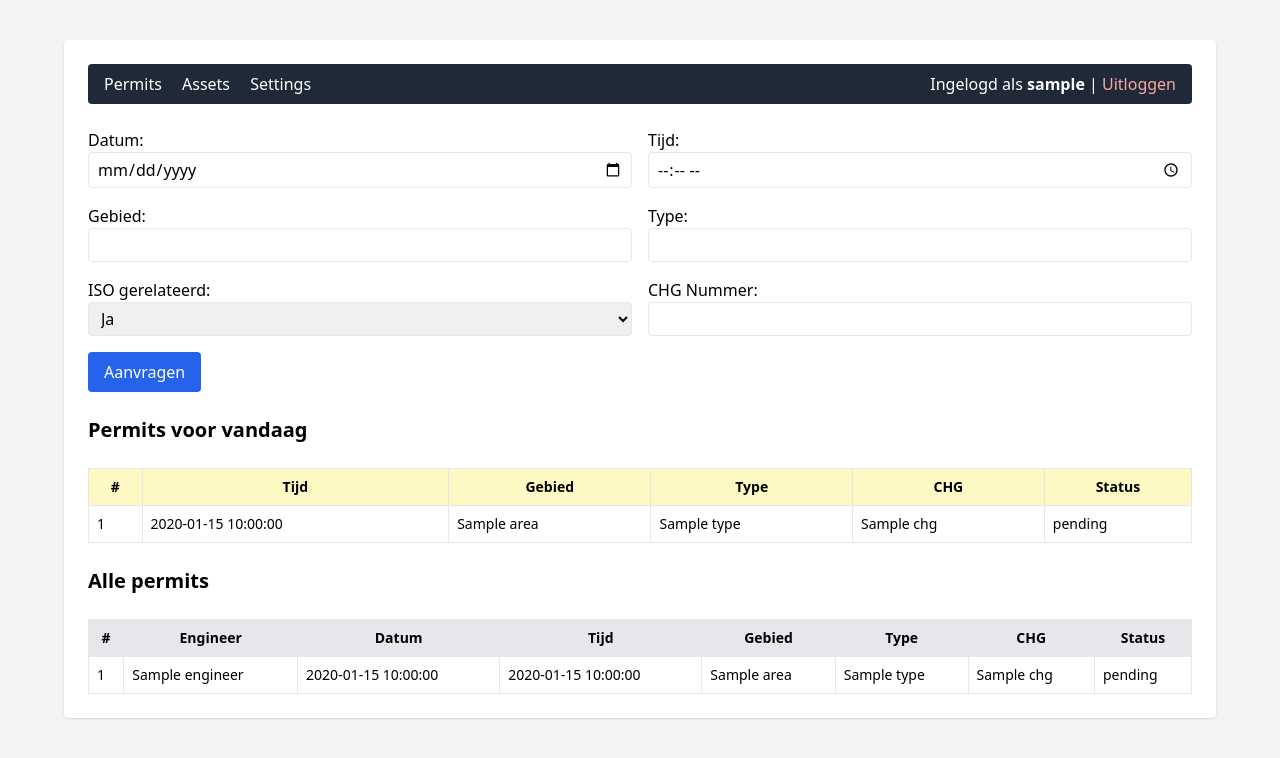
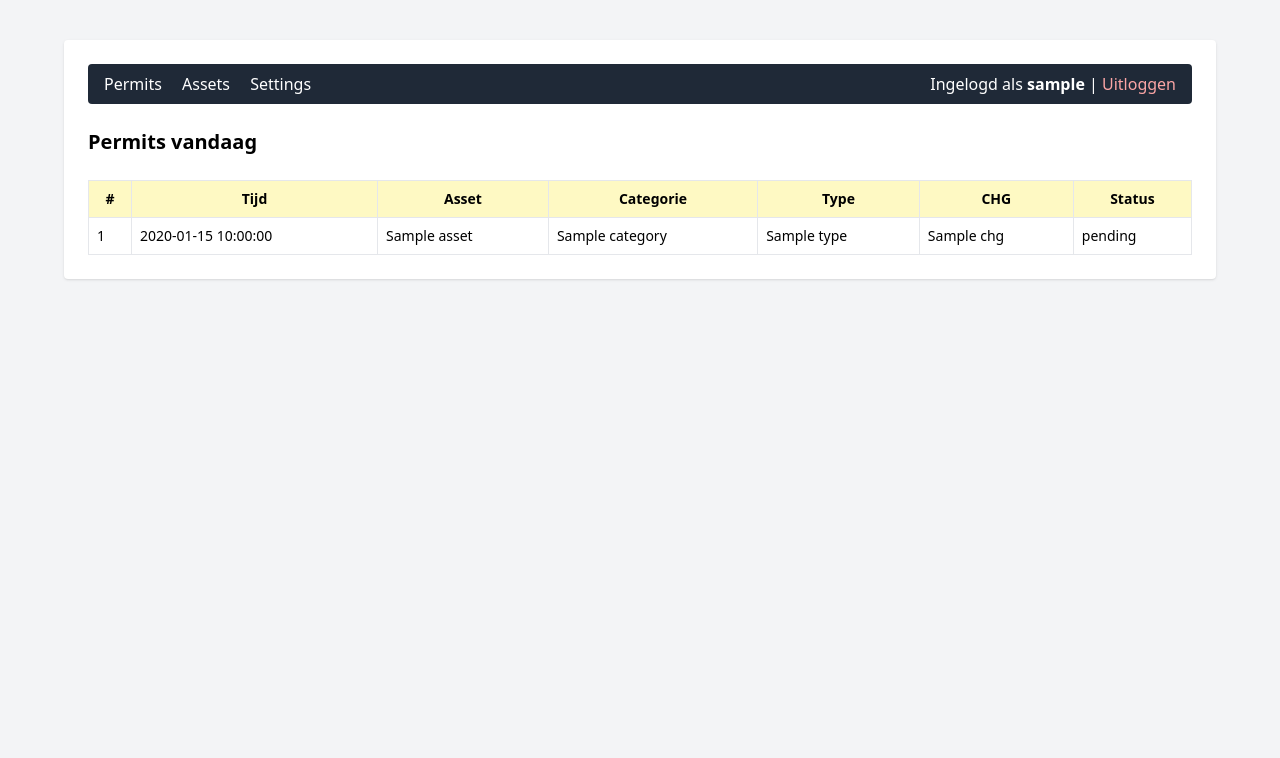
Before and after one commit to MaikelGevdLeeuw/Mslim, a Flask app: template templates/index.html in a window 1280 px wide. Shown: the top 758 px of the page. Run offline with Flask 3, Linux system fonts and the light colour scheme; the visitor is signed in with stand-in values (Sample User, id 1); the template is opened without the code that fills it: most values are stand-ins (such as "Sample title", 1, 10 or a date in 2020); some libraries are stand-ins or nearby versions.

Commit message:
Update index.html

```diff
--- a/templates/index.html
+++ b/templates/index.html
@@ -30,8 +30,8 @@
               <th class="p-2 border">Engineer</th>
               <th class="p-2 border">Datum</th>
               <th class="p-2 border">Tijd</th>
-              <th class="p-2 border">Gebied</th>
-              <th class="p-2 border">Type</th>
+              <th class="p-2 border">Asset</th>
+              <th class="p-2 border">Categorie</th>
               <th class="p-2 border">CHG</th>
               <th class="p-2 border">Status</th>
               <th class="p-2 border">Actie</th>
@@ -44,8 +44,8 @@
               <td class="p-2 border">{{ p.engineer }}</td>
               <td class="p-2 border">{{ p.date }}</td>
               <td class="p-2 border">{{ p.time }}</td>
-              <td class="p-2 border">{{ p.area }}</td>
-              <td class="p-2 border">{{ p.type }}</td>
+              <td class="p-2 border">{{ p.asset }}</td>
+              <td class="p-2 border">{{ p.category }}</td>
               <td class="p-2 border">{{ p.chg }}</td>
               <td class="p-2 border">{{ p.status }}</td>
               <td class="p-2 border">
@@ -64,11 +64,12 @@
       </div>
       {% endif %}
 
+      {% if role == "user" %}
       <form method="POST" action="/submit" class="grid grid-cols-2 gap-4">
         <div><label>Datum:</label><input type="date" name="date" required class="w-full border px-2 py-1 rounded"></div>
         <div><label>Tijd:</label><input type="time" name="time" required class="w-full border px-2 py-1 rounded"></div>
-        <div><label>Gebied:</label><input type="text" name="area" required class="w-full border px-2 py-1 rounded"></div>
         <div><label>Type:</label><input type="text" name="type" required class="w-full border px-2 py-1 rounded"></div>
+        <div><label>CHG Nummer:</label><input type="text" name="chg" required class="w-full border px-2 py-1 rounded"></div>
         <div>
           <label>ISO gerelateerd:</label>
           <select name="iso" class="w-full border px-2 py-1 rounded">
@@ -76,19 +77,28 @@
             <option value="Nee">Nee</option>
           </select>
         </div>
-        <div><label>CHG Nummer:</label><input type="text" name="chg" required class="w-full border px-2 py-1 rounded"></div>
+        <div>
+          <label>Asset:</label>
+          <select name="asset" class="w-full border px-2 py-1 rounded" required>
+            {% for asset in assets %}
+              <option value="{{ asset.id }}">{{ asset.category }} - {{ asset.name }} ({{ asset.location }})</option>
+            {% endfor %}
+          </select>
+        </div>
         <div class="col-span-2">
           <button type="submit" class="bg-blue-600 text-white px-4 py-2 rounded">Aanvragen</button>
         </div>
       </form>
+      {% endif %}
 
-      <h2 class="text-xl font-bold">Permits voor vandaag</h2>
+      <h2 class="text-xl font-bold">Permits vandaag</h2>
       <table class="table-auto w-full border border-yellow-300 text-sm">
         <thead class="bg-yellow-100">
           <tr>
             <th class="p-2 border">#</th>
             <th class="p-2 border">Tijd</th>
-            <th class="p-2 border">Gebied</th>
+            <th class="p-2 border">Asset</th>
+            <th class="p-2 border">Categorie</th>
             <th class="p-2 border">Type</th>
             <th class="p-2 border">CHG</th>
             <th class="p-2 border">Status</th>
@@ -99,37 +109,8 @@
           <tr>
             <td class="p-2 border">{{ p.number }}</td>
             <td class="p-2 border">{{ p.time }}</td>
-            <td class="p-2 border">{{ p.area }}</td>
-            <td class="p-2 border">{{ p.type }}</td>
-            <td class="p-2 border">{{ p.chg }}</td>
-            <td class="p-2 border">{{ p.status }}</td>
-          </tr>
-          {% endfor %}
-        </tbody>
-      </table>
-
-      <h2 class="text-xl font-bold">Alle permits</h2>
-      <table class="table-auto w-full border border-gray-300 text-sm">
-        <thead class="bg-gray-200">
-          <tr>
-            <th class="p-2 border">#</th>
-            <th class="p-2 border">Engineer</th>
-            <th class="p-2 border">Datum</th>
-            <th class="p-2 border">Tijd</th>
-            <th class="p-2 border">Gebied</th>
-            <th class="p-2 border">Type</th>
-            <th class="p-2 border">CHG</th>
-            <th class="p-2 border">Status</th>
-          </tr>
-        </thead>
-        <tbody>
-          {% for p in permits %}
-          <tr>
-            <td class="p-2 border">{{ p.number }}</td>
-            <td class="p-2 border">{{ p.engineer }}</td>
-            <td class="p-2 border">{{ p.date }}</td>
-            <td class="p-2 border">{{ p.time }}</td>
-            <td class="p-2 border">{{ p.area }}</td>
+            <td class="p-2 border">{{ p.asset }}</td>
+            <td class="p-2 border">{{ p.category }}</td>
             <td class="p-2 border">{{ p.type }}</td>
             <td class="p-2 border">{{ p.chg }}</td>
             <td class="p-2 border">{{ p.status }}</td>
```
